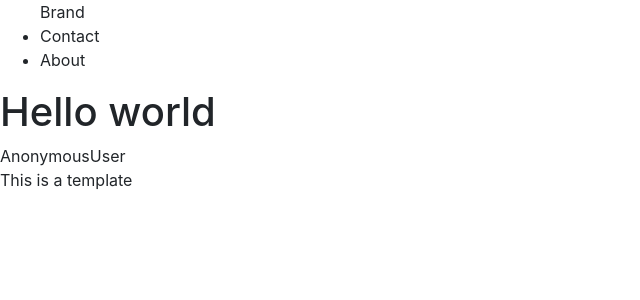
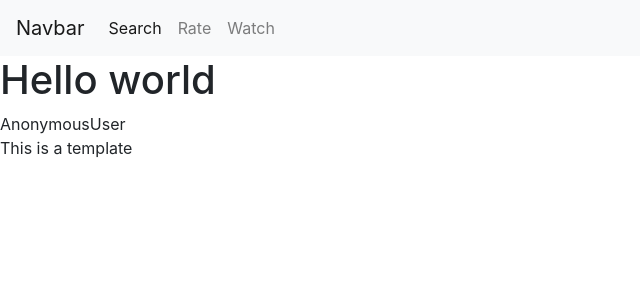
Before and after one commit to ShanSanear/MoviePicker, a Django app: template templates/home.html in a window 1280 px wide. Shown: the top 300 px of the page, without its empty margins (0-640 px from the left). Run offline with Django 3.2, Linux system fonts and the light colour scheme; the template is opened without the code that fills it, so the values that code supplies are empty; some libraries are stand-ins or nearby versions.

Commit message:
More advanced navigation bar

```diff
--- a/templates/navbar.html
+++ b/templates/navbar.html
@@ -1,7 +1,20 @@
-<nav>
-  <ul>
-    <l1>Brand</l1>
-    <li>Contact</li>
-    <li>About</li>
-  </ul>
+<nav class="navbar navbar-expand-lg navbar-light bg-light">
+  <a class="navbar-brand" href="#">Navbar</a>
+  <button class="navbar-toggler" type="button" data-toggle="collapse" data-target="#navbarNav" aria-controls="navbarNav"
+          aria-expanded="false" aria-label="Toggle navigation">
+    <span class="navbar-toggler-icon"></span>
+  </button>
+  <div class="collapse navbar-collapse" id="navbarNav">
+    <ul class="navbar-nav">
+      <li class="nav-item active">
+        <a class="nav-link" href="/search">Search</a>
+      </li>
+      <li class="nav-item">
+        <a class="nav-link" href="/rate">Rate</a>
+      </li>
+      <li class="nav-item">
+        <a class="nav-link" href="/watch">Watch</a>
+      </li>
+    </ul>
+  </div>
 </nav>
```
